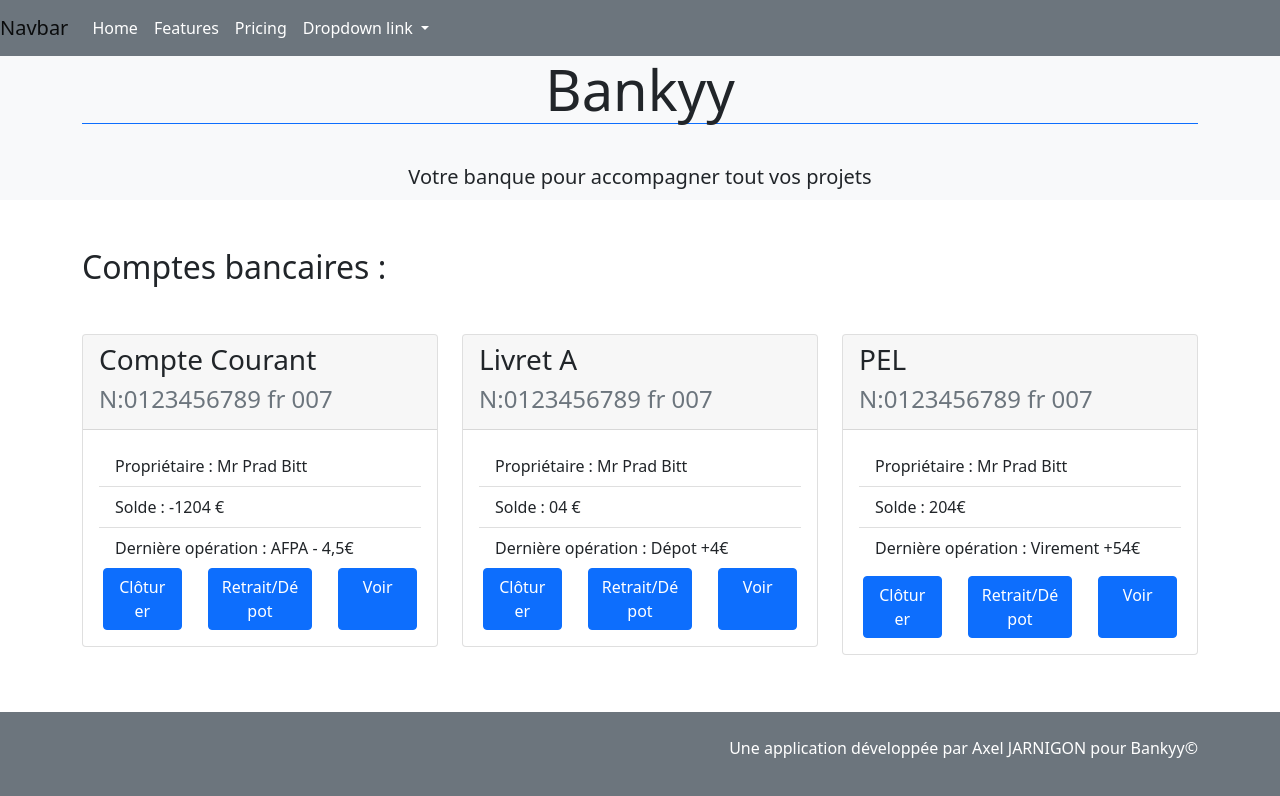
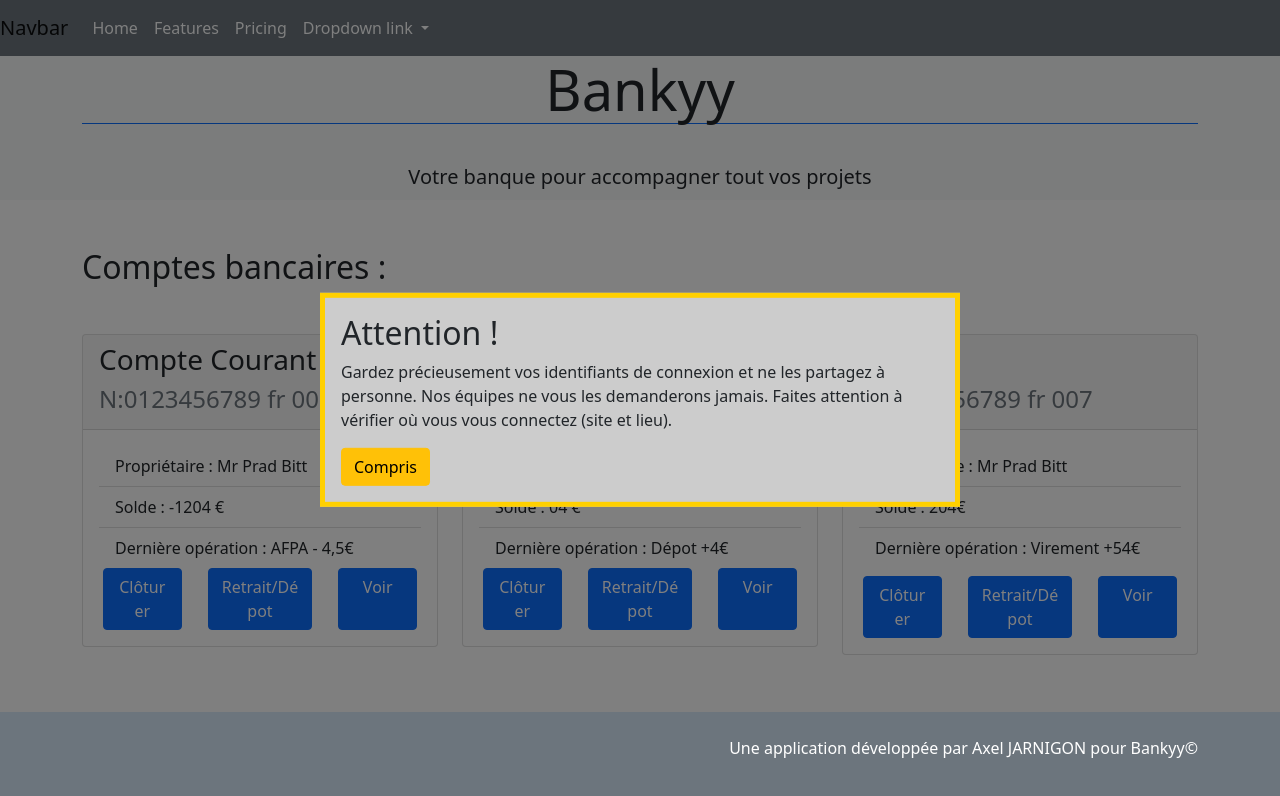
Before and after one commit to AxelJarni/Bankyy, a website built with Parcel: page index.html in a window 1280 px wide. Built offline with nearby package versions, Linux system fonts and the light colour scheme.

Commit message:
security popup working

```diff
--- a/css/main.css
+++ b/css/main.css
@@ -86,6 +86,36 @@ textarea {
 /* ==========================================================================
    Author's custom styles
    ========================================================================== */
+   .body {
+    position: relative;
+  }
+
+  .overlay {
+    position: absolute;
+    top: 0;
+    left: 0;
+    min-width: 100vw;
+    min-height: 100vh;
+    z-index: 10;
+    background-color: rgb(0, 0, 0, 0.5);
+  }
+
+  .security {
+    position: absolute;
+    top: 50%;
+    left: 50%;
+    transform: translate(-50%, -50%);
+    width: 50vw;
+    padding: 1em;
+    border: solid 5px;
+    border-color: rgb(255, 208, 0);
+    background-color: #ccc;
+    z-index: 11;
+  }
+
+  h1 {
+    font-weight: bold;
+  }
 
 /* ==========================================================================
    Helper classes
--- a/index.html
+++ b/index.html
@@ -55,7 +55,7 @@
 
   <header class="jumbotron jumbotron-fluid bg-light">
     <section class="container mb-2 text-center">
-      <h1 class="display-4 border-bottom border-primary mt-0">Bankyy</h1>
+      <h1 class="display-4 border-bottom border-primary mt-0"><strong>Bankyy</strong></h1>
       <p class="lead pb-2">Votre banque pour accompagner tout vos projets</p>
     </div>
   </header>
@@ -127,21 +127,6 @@
   </main>
 
 
-
-
-
-
-
-
-
-
-
-
-
-
-
-
-
   <footer class="jumbotron jumbotron-fluid bg-secondary text-white py-4 fixed-bottom">
     <div class="container col-12">
       <p class="text-end col-12">Une application développée par Axel JARNIGON pour Bankyy©</p>
@@ -153,7 +138,7 @@
   <script src="js/plugins.js"></script>
   <script src="js/main.js"></script>
   <script src="https://cdn.jsdelivr.net/npm/bootstrap@5.0.0-beta3/dist/js/bootstrap.bundle.min.js" integrity="sha384-JEW9xMcG8R+pH31jmWH6WWP0WintQrMb4s7ZOdauHnUtxwoG2vI5DkLtS3qm9Ekf" crossorigin="anonymous"></script>
-
+  <script src="js/overlay.js"></script>
   <!-- Google Analytics: change UA-XXXXX-Y to be your site's ID. -->
   <script>
     window.ga = function () { ga.q.push(arguments) }; ga.q = []; ga.l = +new Date;
--- /dev/null
+++ b/js/overlay.js
@@ -0,0 +1,24 @@
+function showOverlay() {
+    let overlay = document.createElement("div");
+    overlay.classList.add("overlay");
+    document.body.appendChild(overlay);
+};
+
+function closeSecurity(){
+    document.querySelector(".overlay").remove();
+    document.querySelector(".security").remove();
+};
+
+showOverlay();
+
+let httpRequest = new XMLHttpRequest();
+httpRequest.onreadystatechange = function() {
+    if (httpRequest.readyState === 4 && httpRequest.status === 200) {
+        let security = document.createElement("div");
+        security.classList.add("security");
+        document.body.appendChild(security);
+        security.innerHTML = httpRequest.responseText;
+    }
+}
+httpRequest.open(`GET`, `popup.txt`, true);
+httpRequest.send();
--- /dev/null
+++ b/popup.txt
@@ -0,0 +1,5 @@
+<div>
+<h2>Attention !</h2>
+<p>Gardez précieusement vos identifiants de connexion et ne les partagez à personne. Nos équipes ne vous les demanderons jamais. Faites attention à vérifier où vous vous connectez (site et lieu).</p>
+</div>
+<button class="btn btn-warning" onclick="closeSecurity()">Compris</button>
```
